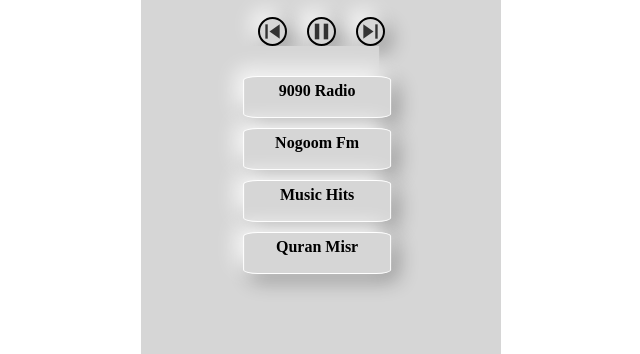
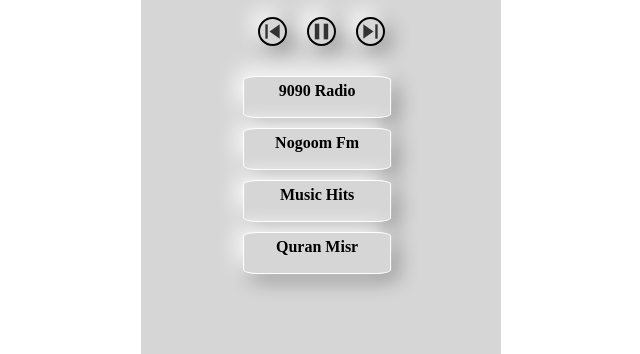
Before and after one commit to waledyamni/radiomisr, a plain HTML site: page index.html in a window 1280 px wide. Shown: the part 203-557 px from the top of the page, 319-959 px from the left. Drawn offline with Linux system fonts and the light colour scheme; files whose address does not match are found by name.

Commit message:
Update style.css

```diff
--- a/style.css
+++ b/style.css
@@ -53,8 +53,6 @@ img {
     position: absolute;
     left: 50%;
     transform: translateX(-65%);
-    background: rgb(214, 214, 214);
-
 
 }
 .menu h4 {
```
